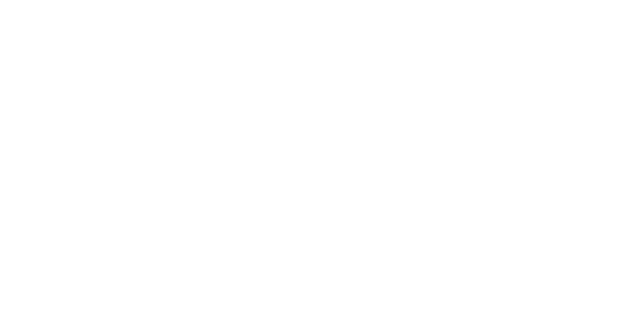
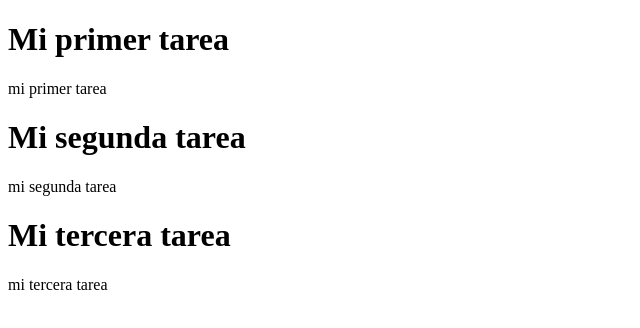
Before and after one commit to GabrielRosalesAzurdia/react-primer-ejemplo-real-con-tailwindcss, a React (Vite) app: page / in a window 1280 px wide. Shown: the top 328 px of the page, without its empty margins (0-640 px from the left). Built offline with nearby package versions, Linux system fonts and the light colour scheme.

Commit message:
agregada lista de tareas

```diff
--- a/src/App.jsx
+++ b/src/App.jsx
@@ -1,9 +1,11 @@
-function App(){
-  return <h1>
+import TaskList from "./TaskList";
 
-
-
-  </h1>
+function App() {
+	return (
+		<div>
+			<TaskList />
+		</div>
+	);
 }
 
-export default App
+export default App;
--- /dev/null
+++ b/src/TaskList.jsx
@@ -0,0 +1,33 @@
+// Importamos los datos de tareas con un alias ya que de lo contrario causará un
+// conflicto con nombres
+import { tasks as data } from "./tasks";
+import { useState, useEffect } from "react";
+
+function TaskList() {
+	// No le asignamos la data acá desde el inicio a tasks ya que cuando esto se
+	// declara aún no existe, debemos usar un useEffect para colocarlo
+	const [tasks, setTasks] = useState([]);
+
+	useEffect(() => {
+		setTasks(data);
+	}, []);
+
+	if (tasks.length === 0) {
+		return <h1>No hay tareas aún</h1>;
+	}
+
+	return (
+		<div>
+			{tasks.map((task) => {
+				return (
+					<div key={task.id}>
+						<h1>{task.title}</h1>
+						<p>{task.description} </p>
+					</div>
+				);
+			})}
+		</div>
+	);
+}
+
+export default TaskList;
--- /dev/null
+++ b/src/tasks.js
@@ -0,0 +1,21 @@
+// Aquí si vamos a estar utilizando js ya que no estamos creando una interfaz
+// de jsx sino que estarémos creando datos para la aplicación, deecho
+// este también pudo haber sido un archivo json
+
+export const tasks = [
+	{
+		id: 0,
+		title: "Mi primer tarea",
+		description: "mi primer tarea",
+	},
+	{
+		id: 1,
+		title: "Mi segunda tarea",
+		description: "mi  segunda tarea",
+	},
+	{
+		id: 2,
+		title: "Mi tercera tarea",
+		description: "mi tercera tarea",
+	},
+];
```
Also changed, not shown: 1 other file (tests, documents, lock files or other folders).
